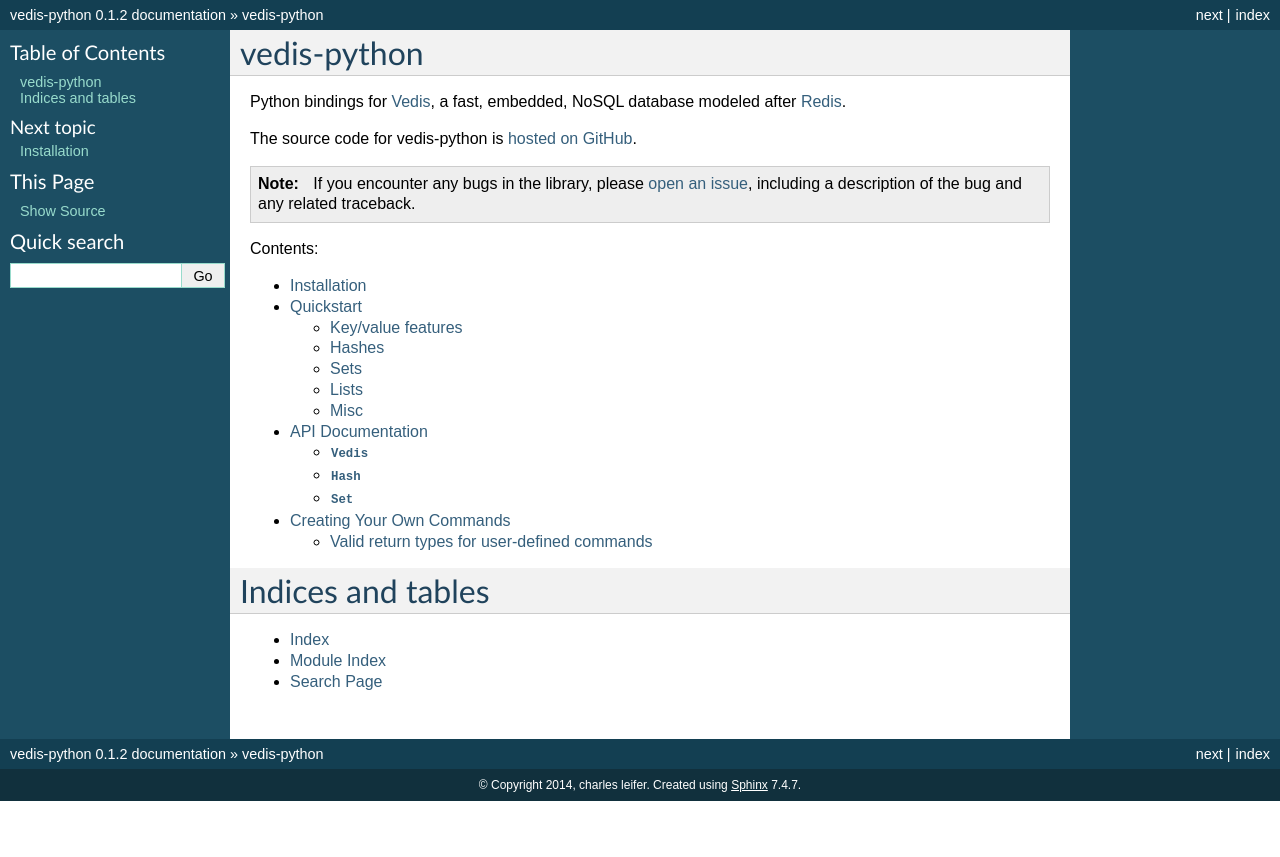
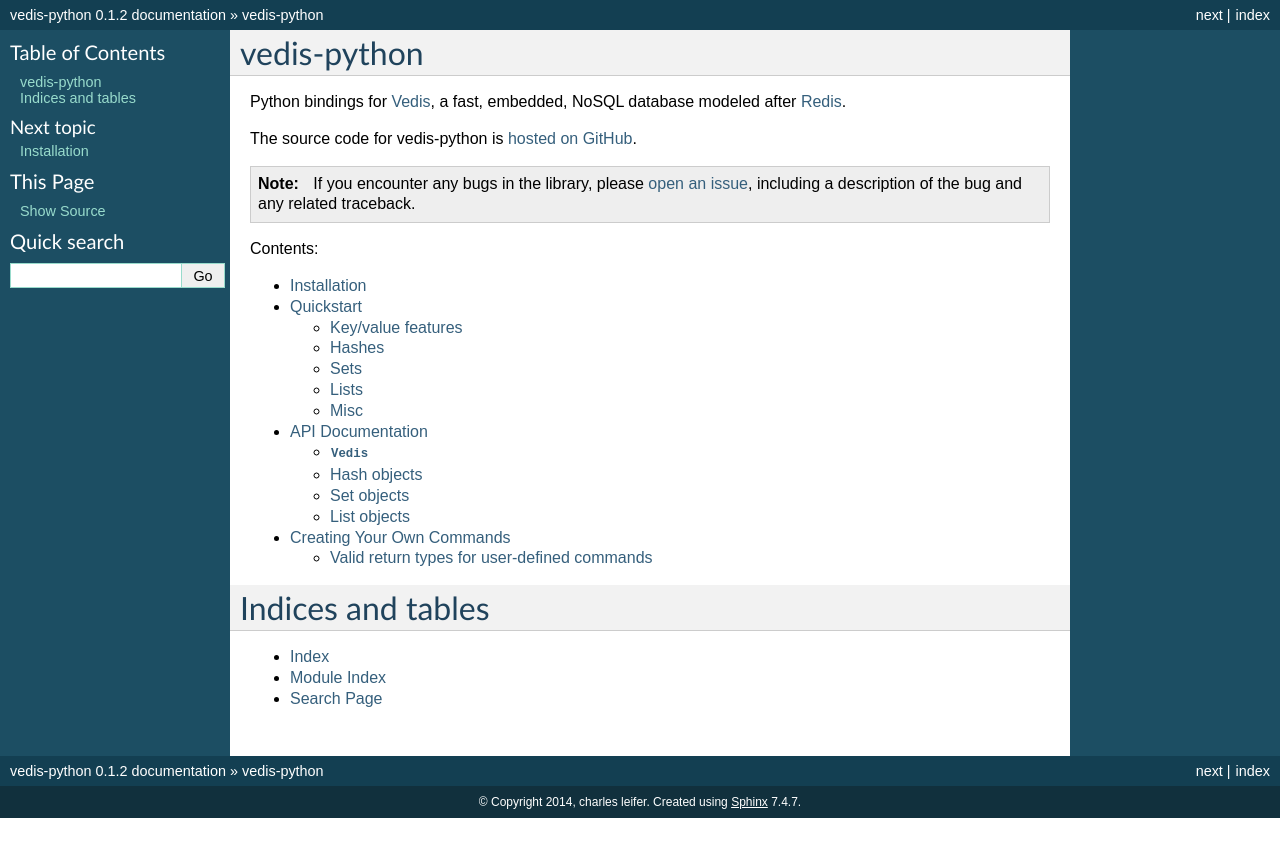
Before and after one commit to coleifer/vedis-python, a Sphinx documentation site: the page built from docs/index.rst, in a window 1280 px wide. Shown: the top 857 px of the page. Built offline with Sphinx 7.4.7, drawn with Linux system fonts in a browser that asks for light colours.

Commit message:
Fixing docs up.

```diff
--- a/docs/api.rst
+++ b/docs/api.rst
@@ -2,6 +2,7 @@
 
 API Documentation
 =================
+
 
 .. py:class:: Vedis([database=':mem:'])
 
@@ -966,6 +967,9 @@
         Return a generator that will successively yield values from the last-executed
         Vedis command.
 
+Hash objects
+------------
+
 .. py:class:: Hash(vedis, key)
 
     Provides a high-level API for working with Vedis hashes. As much as seemed
@@ -1008,6 +1012,9 @@
 
         >>> h
         <Hash: {'k3': 'v3', 'k1': 'v1'}>
+
+Set objects
+-----------
 
 .. py:class:: Set(vedis, key)
 
@@ -1068,7 +1075,10 @@
         >>> s & s2
         set(['v3'])
 
-.. py:clas:: List(vedis, key)
+List objects
+------------
+
+.. py:class:: List(vedis, key)
 
     Provides a high-level API for working with Vedis lists.
 
```
